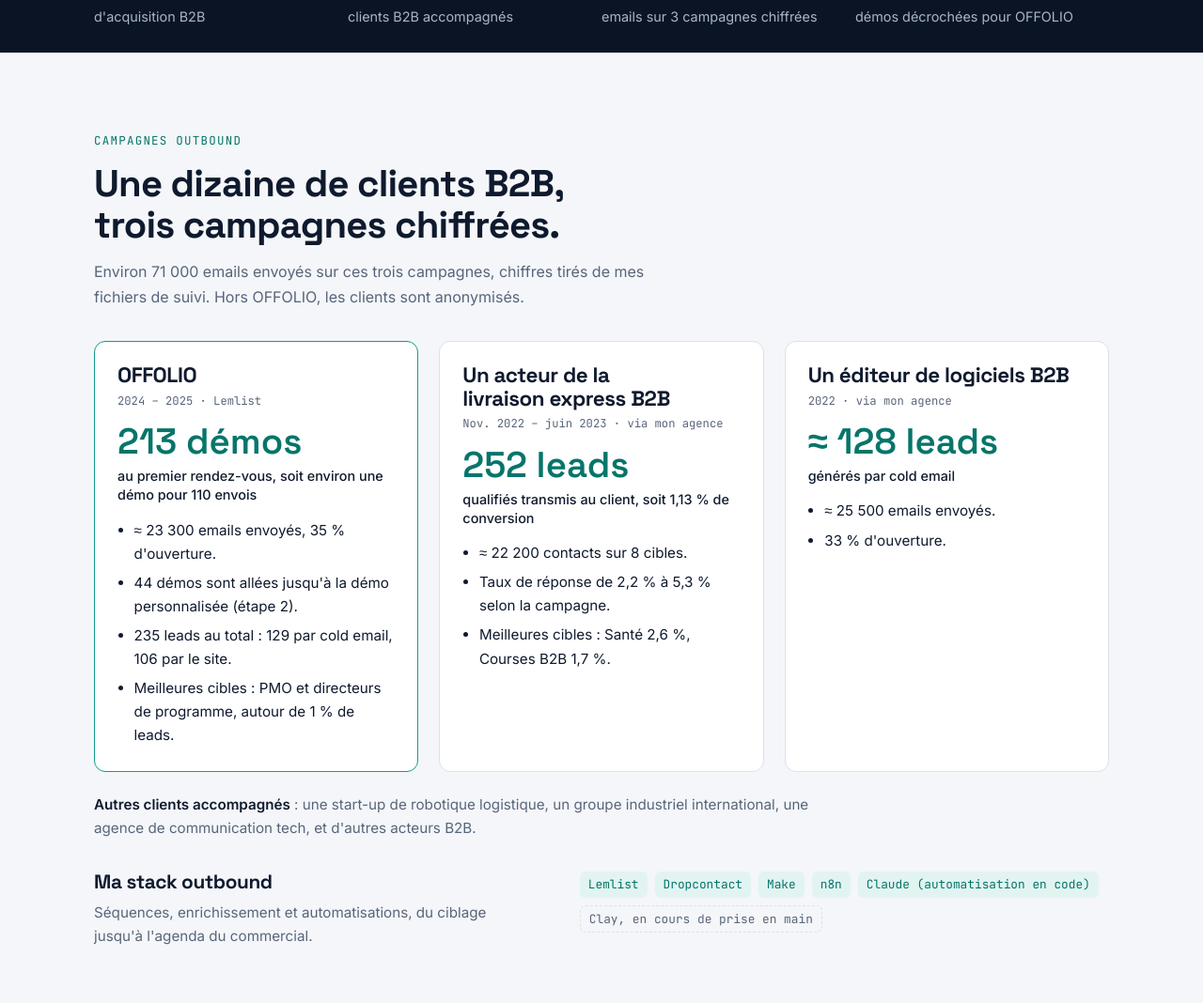
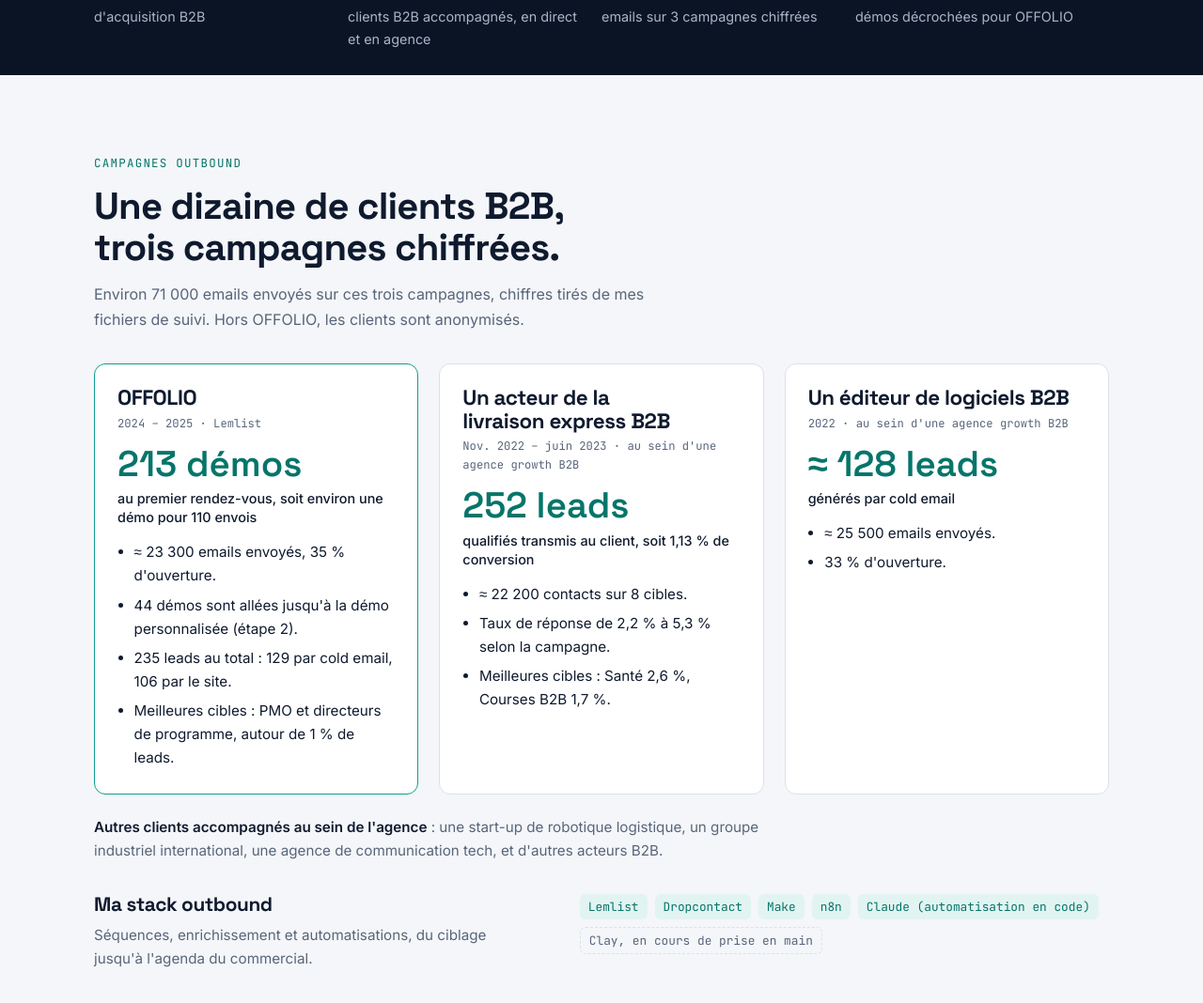
Before and after one commit to wickra07/wickra-pro, a plain HTML site: page index.html in a window 1280 px wide. Shown: the part 686-1754 px from the top of the page at 94% size. Drawn offline with Linux system fonts and the light colour scheme.

Commit message:
Portfolio : clients accompagnés au sein d'une agence growth B2B

```diff
--- a/index.html
+++ b/index.html
@@ -167,7 +167,7 @@ dd ul{margin:0;padding-left:1.1rem;display:flex;flex-direction:column;gap:7px}
     </div>
     <div class="facts">
       <div><b>6 ans</b><span>d'acquisition B2B</span></div>
-      <div><b>10+</b><span>clients B2B accompagnés</span></div>
+      <div><b>10+</b><span>clients B2B accompagnés, en direct et en agence</span></div>
       <div><b>≈ 71 000</b><span>emails sur 3 campagnes chiffrées</span></div>
       <div><b>213</b><span>démos décrochées pour OFFOLIO</span></div>
     </div>
@@ -193,7 +193,7 @@ dd ul{margin:0;padding-left:1.1rem;display:flex;flex-direction:column;gap:7px}
         </ul>
       </article>
       <article class="camp" aria-labelledby="c2">
-        <header><h3 id="c2">Un acteur de la livraison express B2B</h3><span class="meta">Nov. 2022 – juin 2023 · via mon agence</span></header>
+        <header><h3 id="c2">Un acteur de la livraison express B2B</h3><span class="meta">Nov. 2022 – juin 2023 · au sein d'une agence growth B2B</span></header>
         <p class="big">252 leads<small>qualifiés transmis au client, soit 1,13 % de conversion</small></p>
         <ul>
           <li>≈ 22 200 contacts sur 8 cibles.</li>
@@ -202,7 +202,7 @@ dd ul{margin:0;padding-left:1.1rem;display:flex;flex-direction:column;gap:7px}
         </ul>
       </article>
       <article class="camp" aria-labelledby="c3">
-        <header><h3 id="c3">Un éditeur de logiciels B2B</h3><span class="meta">2022 · via mon agence</span></header>
+        <header><h3 id="c3">Un éditeur de logiciels B2B</h3><span class="meta">2022 · au sein d'une agence growth B2B</span></header>
         <p class="big">≈ 128 leads<small>générés par cold email</small></p>
         <ul>
           <li>≈ 25 500 emails envoyés.</li>
@@ -210,7 +210,7 @@ dd ul{margin:0;padding-left:1.1rem;display:flex;flex-direction:column;gap:7px}
         </ul>
       </article>
     </div>
-    <p class="others"><b>Autres clients accompagnés</b> : une start-up de robotique logistique, un groupe industriel international, une agence de communication tech, et d'autres acteurs B2B.</p>
+    <p class="others"><b>Autres clients accompagnés au sein de l'agence</b> : une start-up de robotique logistique, un groupe industriel international, une agence de communication tech, et d'autres acteurs B2B.</p>
     <div class="stack">
       <div>
         <h3>Ma stack outbound</h3>
```
